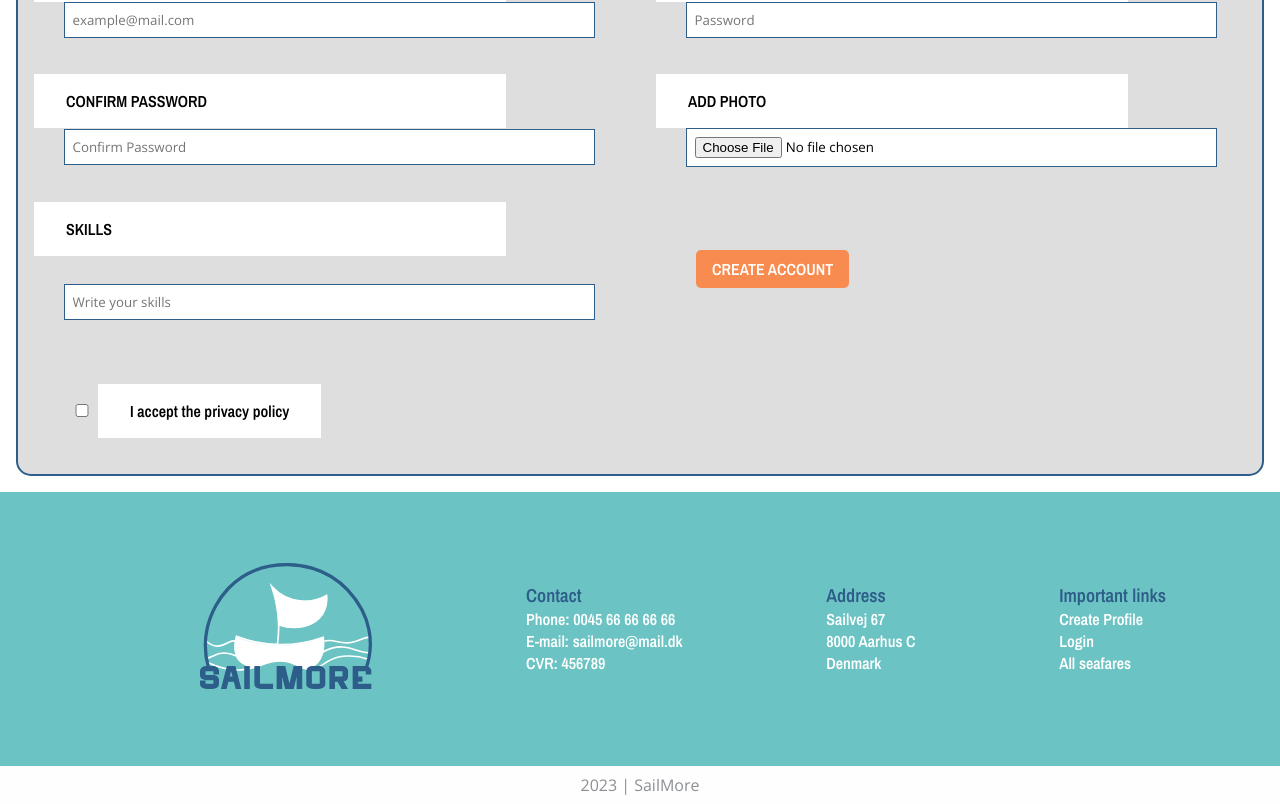
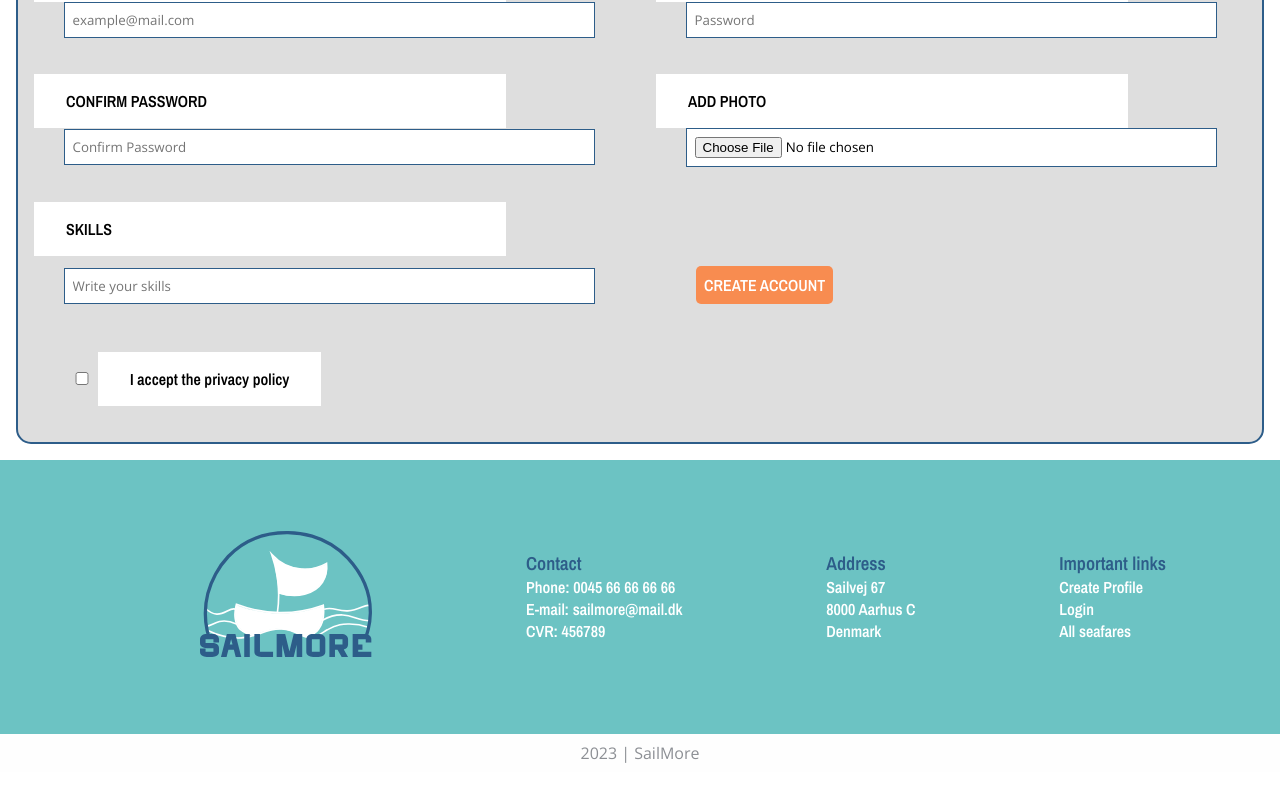
Before and after one commit to soswind/final-project-smooth-sailing-solutions, a React (Vite) app: page /signup in a window 1280 px wide. Shown: the part 896-1700 px from the top of the page. After the commit the page ends 1668 px from the top, so only its background shows below. Built offline with nearby package versions, Linux system fonts and the light colour scheme.

Commit message:
Formular styling

```diff
--- a/src/components/styles/forms.css
+++ b/src/components/styles/forms.css
@@ -209,14 +209,14 @@ a {
 .tabs label {
   order: initial;
   display: flex;
-  padding: 2rem 1rem;
+  padding: 2rem 2rem;
   margin-right: 0.2rem;
   cursor: pointer;
-  background: #dedede;
   font-weight: bold;
   transition: background ease 0.2s;
   font-family: "Archivo Narrow", sans-serif, Arial, Helvetica, sans-serif;
   color: #000;
+  background-color: #dedede;
 }
 
 .tabs .tab {
@@ -225,7 +225,6 @@ a {
   width: 100%;
   display: none;
   padding: 2rem;
-  background: #fff;
 }
 
 .checkbox {
@@ -239,21 +238,26 @@ a {
   margin: 1rem 0.5rem 1rem 0.5rem;
 }
 
-.checkbox-label {
-  font-family: "Open Sans", sans-serif; /* Specify the font family as needed */
+.checkbox .checkbox-label {
+  width: auto;
+
+
 }
 
 .tabs input[type="radio"] {
   display: none;
+
 }
 
 .tabs input[type="radio"]:checked + label {
   background: #f3f3f3;
   border: 1px solid #2d5d89;
+
 }
 
 .tabs input[type="radio"]:checked + label + .tab {
   display: block;
+
 }
 
 @media (max-width: 45em) {
@@ -267,6 +271,10 @@ a {
     margin-right: 0;
   }
 
+  .checkbox .checkbox-label {
+    width: 100%;
+
+}
 }
 
 .signup-form {
@@ -294,7 +302,7 @@ a {
 
 .form-group label {
   font-family: "Archivo Narrow", sans-serif, Arial, Helvetica, sans-serif;
-  padding: 2rem 1rem;
+  padding: 2rem 1.5rem;
   font-size: 1rem;
 }
 
@@ -311,7 +319,7 @@ input {
   background-color: white;
 }
 
-.signup-button {
+.signup-button{
   display: block;
   background-color: #f88c50;
   color: #fff;
@@ -320,8 +328,8 @@ input {
   cursor: pointer;
   font-family: "Archivo Narrow", sans-serif, Arial, Helvetica, sans-serif;
   font-size: 1rem;
-  margin: 3rem 1rem 4rem 2.5rem;
-  padding: 0.5rem 1rem;
+  margin: 4rem 1rem 1rem 2.5rem;
+  padding: 0.5rem 0.5rem;
   margin-right: auto; /* Tilføj denne linje */
 
   &:hover {
```
